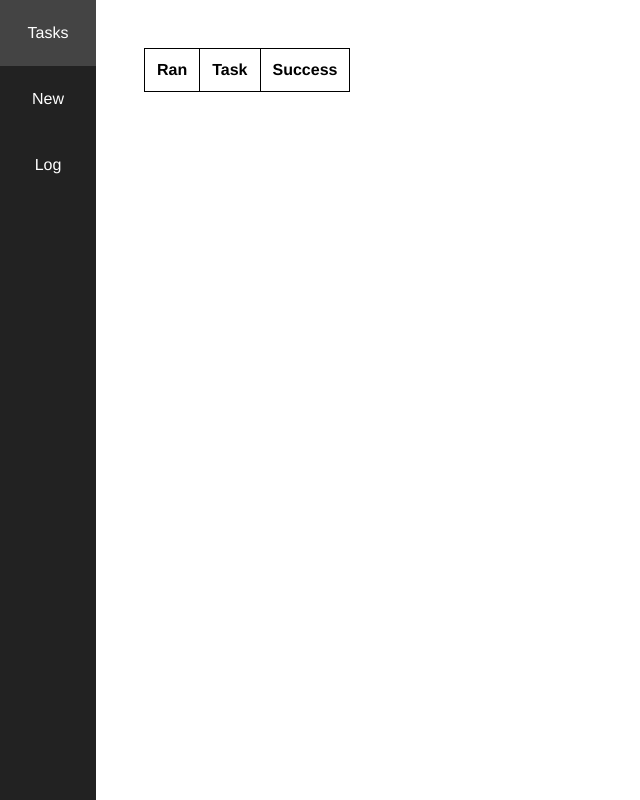
After one commit to baely/DjangoTaskScheduler, a Django app: page /task/log in a window 1280 px wide. The commit adds this page. Shown: the whole page, without its empty margins (0-640 px from the left). Run offline with Django 3.2, Linux system fonts and the light colour scheme; data that the repository does not hold is empty.

Commit message:
Log Tasks

```diff
--- a/DjangoTaskScheduler/models.py
+++ b/DjangoTaskScheduler/models.py
@@ -1,6 +1,7 @@
-from django.db.models import Model, AutoField, BooleanField, CharField, ForeignKey, TextField, CASCADE
+from django.db.models import Model, AutoField, BooleanField, CharField, DateTimeField, ForeignKey, TextField, CASCADE
 from django.forms import ModelForm
-from django.views.generic import ListView
+from django.utils import timezone
+from django.views.generic import DetailView, ListView
 
 import os
 
@@ -44,4 +45,29 @@ class TaskForm(ModelForm):
 
 class TaskList(ListView):
     model = Task
+    ordering = ["id"]
     paginate_by = 20
+
+
+class Log(Model):
+    id = AutoField(primary_key=True)
+    time = DateTimeField()
+    task = ForeignKey(Task, on_delete=CASCADE)
+    success = BooleanField(default=True)
+    message = TextField()
+
+    def save(self, *args, **kwargs):
+        if not self.id:
+            self.time = timezone.now()
+
+        return super().save(*args, **kwargs)
+
+
+class LogList(ListView):
+    model = Log
+    ordering = ["-id"]
+    paginate_by = 100
+
+
+class LogView(DetailView):
+    model = Log
--- a/DjangoTaskScheduler/urls.py
+++ b/DjangoTaskScheduler/urls.py
@@ -16,12 +16,14 @@ Including another URLconf
 from django.contrib import admin
 from django.urls import path
 from django.views.generic.base import RedirectView
-from .models import TaskList
-from .views import task_create, task_edit, task_list
+from .models import LogList, LogView, TaskList
+from .views import task_create, task_edit
 
 urlpatterns = [
     path("task/create", task_create, name="task_create"),
     path("task/edit/<int:pk>", task_edit, name="task_edit"),
     path("task/list", TaskList.as_view(template_name="task/list.html"), name="task_list"),
+    path("task/log", LogList.as_view(template_name="task/loglist.html"), name="log_list"),
+    path("task/log/view/<int:pk>", LogView.as_view(template_name="task/logview.html"), name="log_view"),
     path("", RedirectView.as_view(pattern_name="task_list", permanent=True))
 ]
--- a/static/css/style.css
+++ b/static/css/style.css
@@ -41,10 +41,10 @@ body {
 }
 
 .main {
-    height: 100vh;
+    height: calc(100vh - 96px);
     margin: 0 0 0 96px;
+    overflow-y: scroll;
     padding: 48px;
-    width: calc(100vw - 40px);
 }
 
 .main table {
--- a/templates/nav.html
+++ b/templates/nav.html
@@ -2,4 +2,5 @@
 <ul>
     <li><a href="/">Tasks</a></li>
     <li><a href="/task/create">New</a></li>
+    <li><a href="/task/log">Log</a></li>
 </ul>
--- /dev/null
+++ b/templates/task/loglist.html
@@ -0,0 +1,17 @@
+{% extends "base.html" %}
+{% block main %}
+<table>
+    <tr>
+        <th>Ran</th>
+        <th>Task</th>
+        <th>Success</th>
+    </tr>
+    {% for log in object_list %}
+    <tr>
+        <td><a href="/task/log/view/{{ log.id }}">{{ log.time | timesince }}</a></td>
+        <td>{{ log.task.name }}</td>
+        <td>{{ log.success }}</td>
+    </tr>
+    {% endfor %}
+</table>
+{% endblock %}
```
Also changed, not shown: DjangoTaskScheduler/views.py (+0 -7 lines), tasks/runner.py (+24 -4 lines), templates/task/logview.html (added, +9 -0 lines), DjangoTaskScheduler/migrations/0003_log.py (added).
